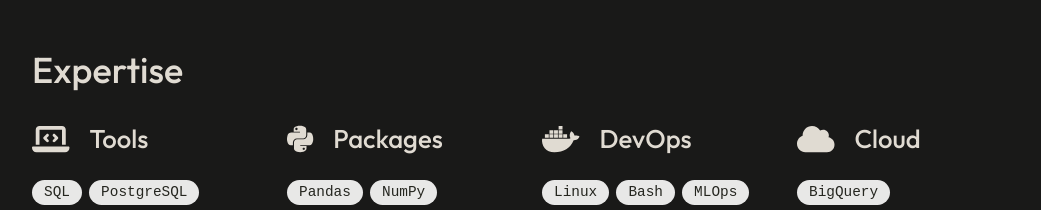
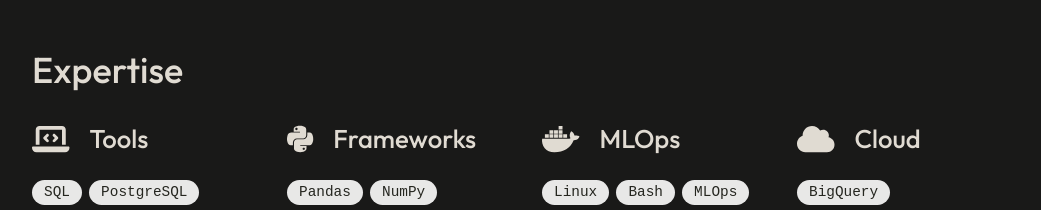
Before and after one commit to nikendrashekhawat/portfolio, a React (Vite) app: page / in a window 1280 px wide. Shown: the part 1160-1370 px from the top of the page, without its empty margins (118-1159 px from the left). Built offline with nearby package versions, Linux system fonts and the light colour scheme.

Commit message:
some hover effect color changes to flex-chips

```diff
--- a/src/components/about/About.css
+++ b/src/components/about/About.css
@@ -114,7 +114,7 @@
 }
 .flex-chips .MuiChip-root:hover {
     transform: scale(1.01);
-    border: 2px solid #f98b37;
+    border: 2px solid #f83f0b;
 }
 
 .about-certifications {
--- a/src/components/about/About.jsx
+++ b/src/components/about/About.jsx
@@ -92,7 +92,7 @@ const About = () => {
             <div className="skills">
               <div className="title">
                 <FontAwesomeIcon className='expertise-icon' icon={faPython} />
-                <h3>Packages</h3>
+                <h3>Frameworks</h3>
               </div>
               <p></p>
               <div className="flex-chips">
@@ -104,7 +104,7 @@ const About = () => {
             <div className="skills">
               <div className="title">
                 <FontAwesomeIcon className='expertise-icon' icon={faDocker} />
-                <h3>DevOps</h3>
+                <h3>MLOps</h3>
               </div>
               <p></p>
               <div className="flex-chips">
```
